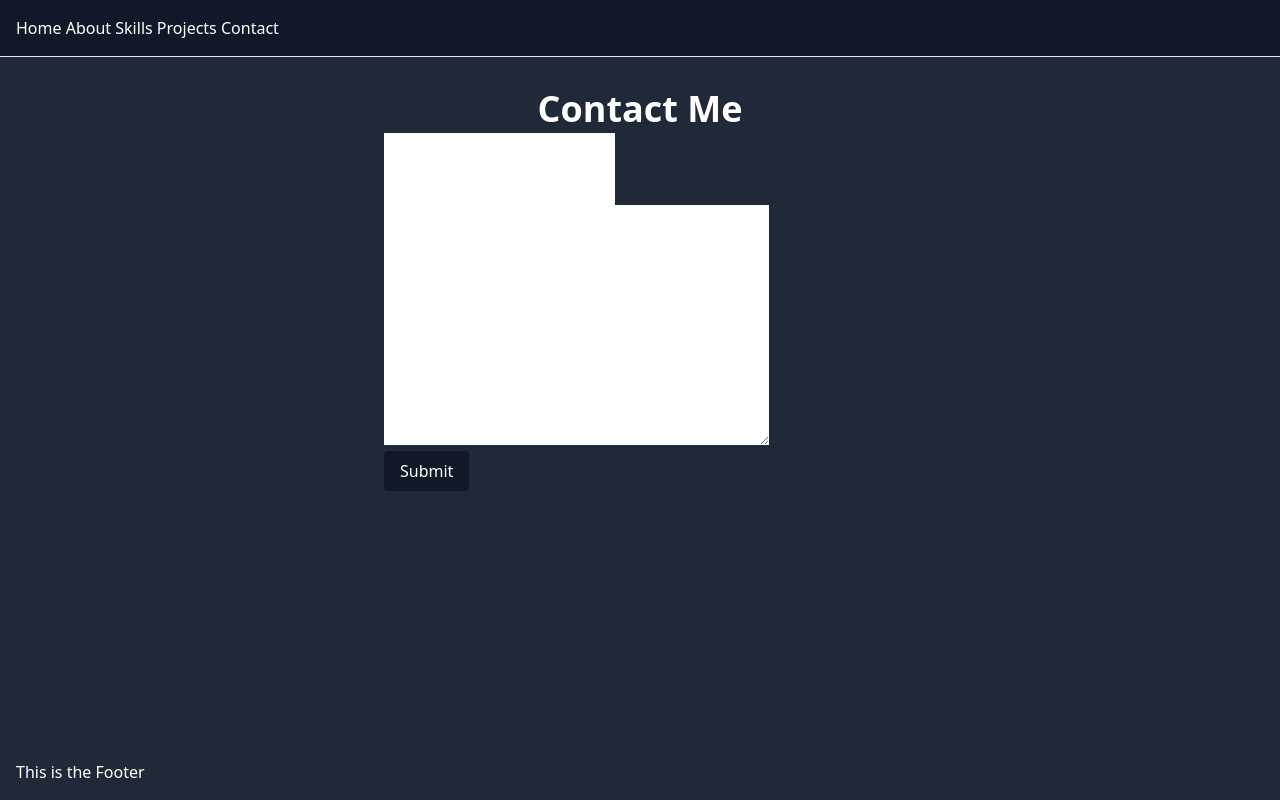
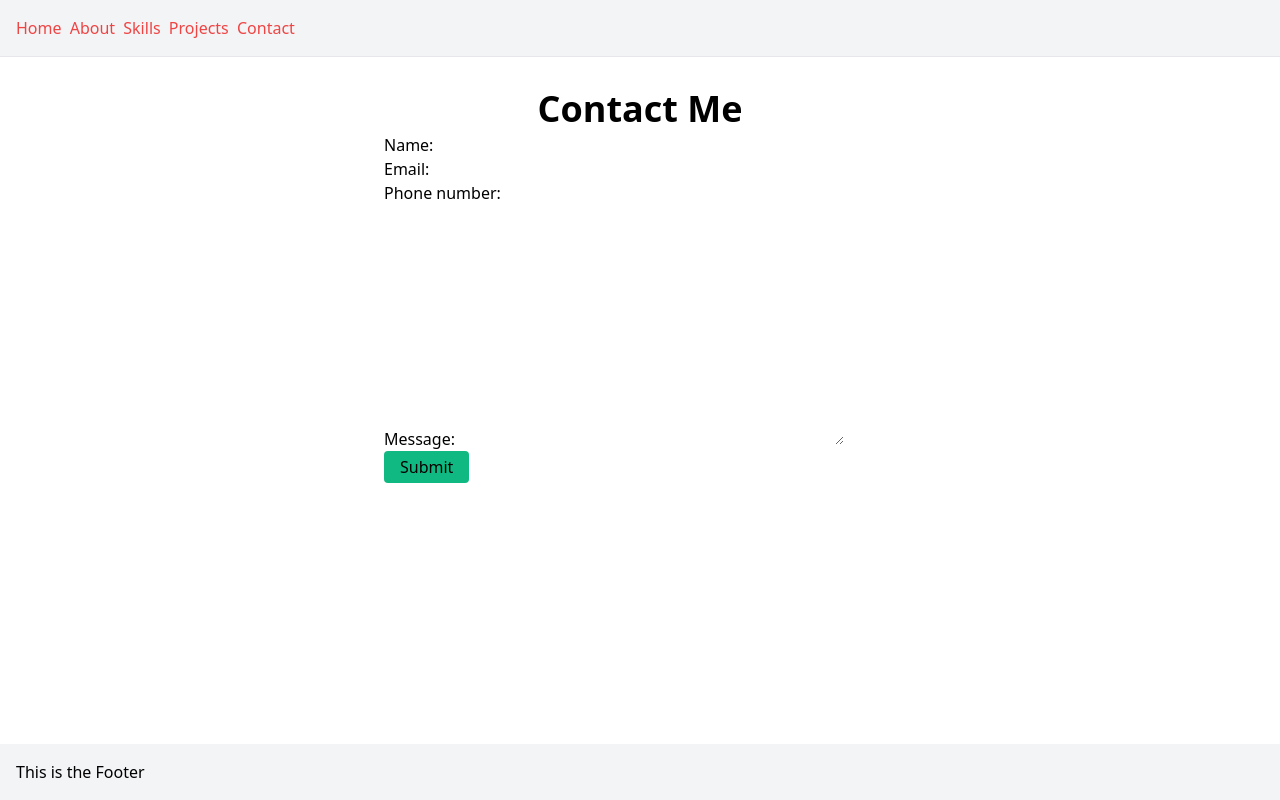
Before and after one commit to ZanderCoding/Portfo_Django, a Django app: page /contact/ in a window 1280 px wide. Run offline with Django 4.2, Linux system fonts and the light colour scheme; some libraries are stand-ins or nearby versions.

Commit message:
Contact page and changed the color for everything

```diff
--- a/portfo/forms.py
+++ b/portfo/forms.py
@@ -7,9 +7,9 @@ class ContactForm(forms.ModelForm):
     class Meta:
         model = Contact
         fields = ['name', 'email', 'phone_number', 'message']
-        widgets = {
-            'name': forms.TextInput(attrs={'class': 'text-red-400'}),
-            'email': forms.EmailInput(attrs={'class': 'text-red-400'}),
-            'phone_number': forms.NumberInput(attrs={'class': 'text-red-400'}),
-            'message': forms.Textarea(attrs={'class': 'text-red-400'}),
-        }
+        # widgets = {
+        #     'name': forms.TextInput(attrs={'class': 'text-red-400'}),
+        #     'email': forms.EmailInput(attrs={'class': 'text-red-400'}),
+        #     'phone_number': forms.TextInput(attrs={'class': 'text-red-400'}),
+        #     'message': forms.Textarea(attrs={'class': 'text-red-400'}),
+        # }
--- a/portfo/templates/portfo/_base.html
+++ b/portfo/templates/portfo/_base.html
@@ -7,13 +7,13 @@
         <link href="https://cdn.jsdelivr.net/npm/tailwindcss@2.2.19/dist/tailwind.min.css" rel="stylesheet">
         <title>{% block title %}{% endblock title %}</title>
     </head>
-    <body class="flex flex-col min-h-screen font-sans bg-gray-800 text-white">
-        <nav class="p-4 bg-gray-900 text-white">
-             <div class="flex-1 container mx-auto">
-                <a href="{% url 'home' %}">Home</a>
-                <a href="{% url 'about' %}">About</a>
-                <a href="{% url 'skill' %}">Skills</a>
-                <a href="{% url 'projects-page' %}">Projects</a>
+    <body class="flex flex-col min-h-screen font-sans bg-white text-teal-500">
+        <nav class="p-4 bg-gray-100 text-red-500">
+             <div class="flex-1 container mx-auto ">
+                <a href="{% url 'home' %}" class="pr-1">Home</a>
+                <a href="{% url 'about' %}" class="pr-1">About</a>
+                <a href="{% url 'skill' %}" class="pr-1">Skills</a>
+                <a href="{% url 'projects-page' %}" class="pr-1">Projects</a>
                 <a href="{% url 'contact' %}">Contact</a>
             </div>
         </nav>
@@ -22,7 +22,7 @@
             {% block content %}
             {% endblock content %}
         </div>
-        <footer class="bg-gray-800 text-white p-4 mt-auto">
+        <footer class="bg-gray-100 text-teal-500 p-4 mt-auto">
             <p>This is the Footer</p>
         </footer>
     </body>
--- a/portfo/templates/portfo/contact.html
+++ b/portfo/templates/portfo/contact.html
@@ -10,20 +10,7 @@
 
     <form method="POST" action="{% url 'contact' %}" class="max-w-lg mx-auto mt-1 " enctype="multipart/form-data">
         {% csrf_token %}
-        <div class="">
-            <div class="">
-                {{ form.name|as_crispy_field }}
-            </div>
-            <div class="">
-                {{ form.email|as_crispy_field }}
-            </div>
-            <div class="">
-                {{ form.phone_number|as_crispy_field }}
-            </div>
-            <div class="">
-                {{ form.message|as_crispy_field }}
-            </div>
-        </div>
-        <input class="bg-gray-900 px-4 py-2 rounded hover:cursor-pointer hover:bg-gray-700" type="submit" value="Submit">
+        {{ form|crispy }}
+        <input class="bg-green-500 px-4 py-1 rounded hover:cursor-pointer hover:bg-green-600" type="submit" value="Submit">
     </form>
 {% endblock content %}
```
Also changed, not shown: db.sqlite3.
